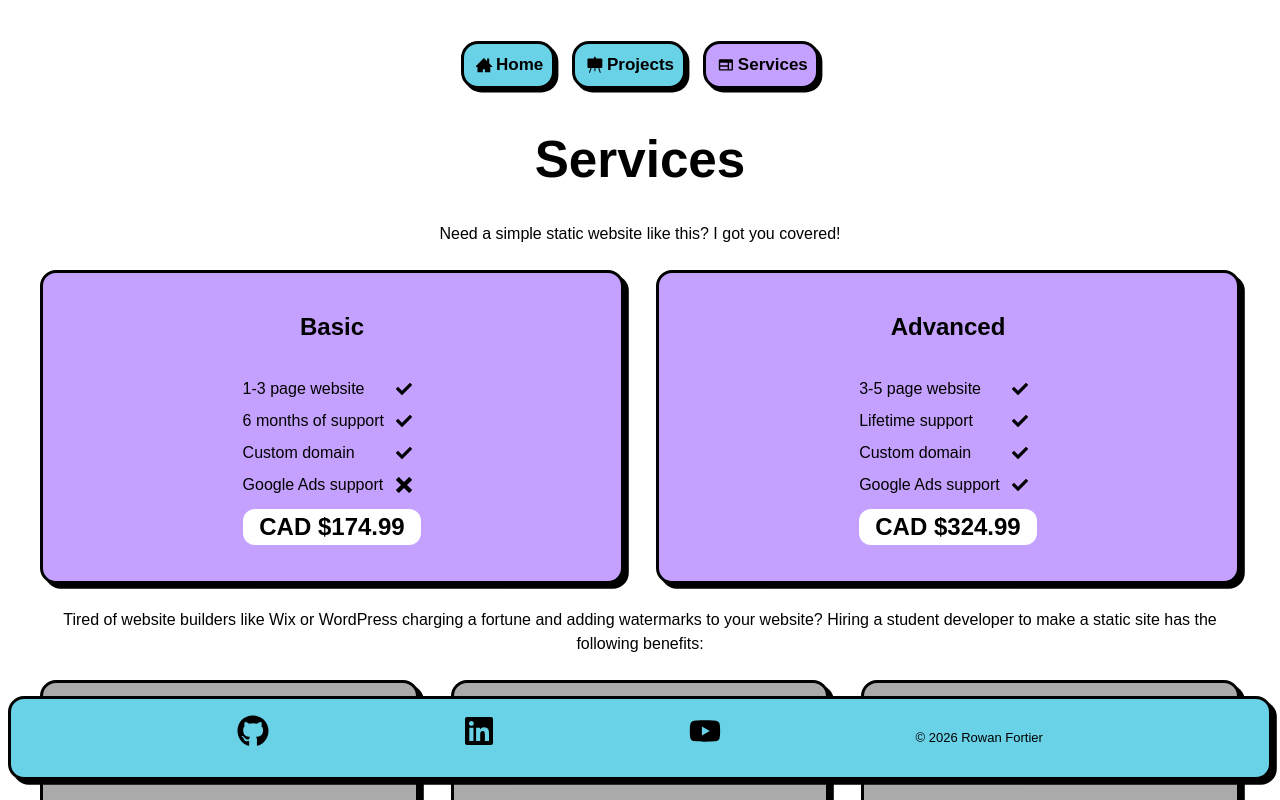
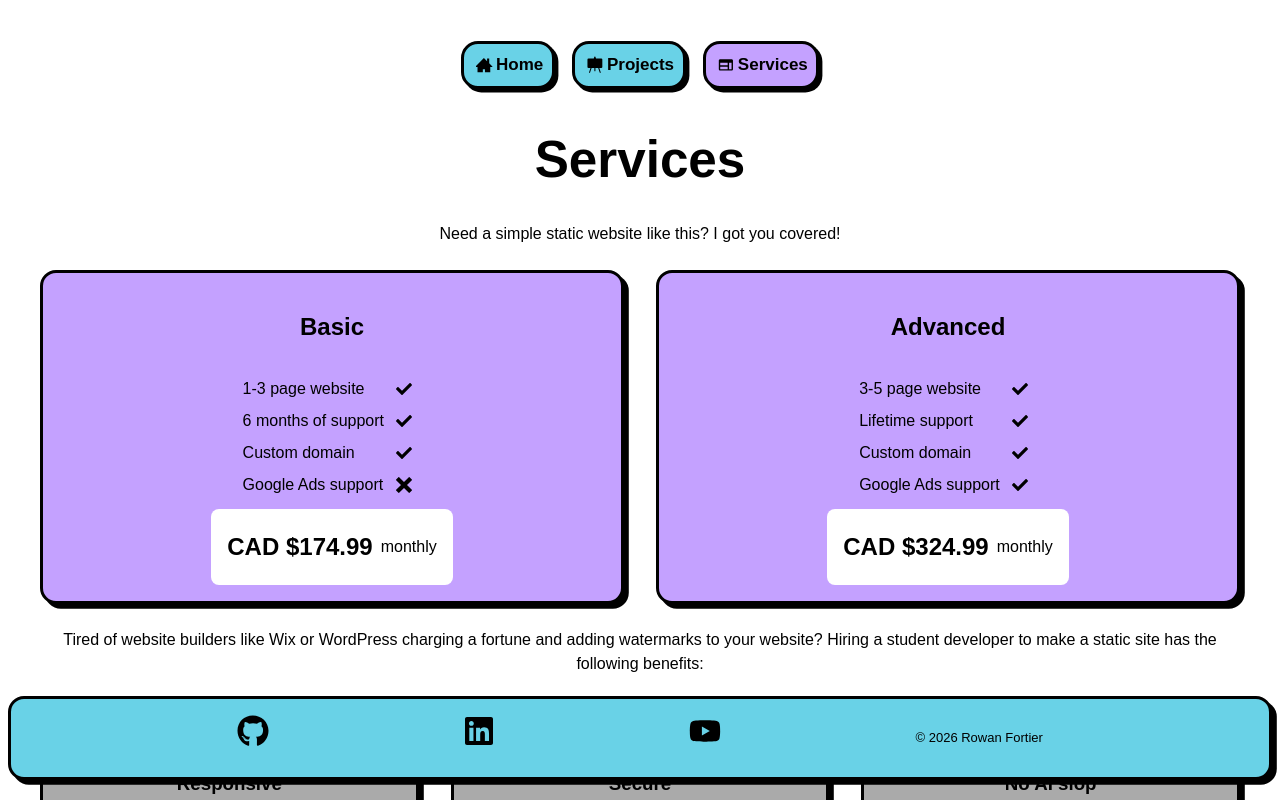
Before and after one commit to blobinaticuber/rowanfortier-website, a React (Vite) app in the folder my-react-app/: page /services in a window 1280 px wide. Shown: the top 800 px of the page. Built offline with nearby package versions, Linux system fonts and the light colour scheme.

Commit message:
Update services pricing

```diff
--- a/my-react-app/src/components/ServiceCard.css
+++ b/my-react-app/src/components/ServiceCard.css
@@ -26,8 +26,11 @@
 }
 
 .price{
+    display: flex;
+    gap: 0.5em;
     margin-top: auto;
     background-color: var(--bg-color);
     border-radius: 0.5em;
     padding: 0 1rem 0 1rem;
+    align-items: center;
 }
--- a/my-react-app/src/pages/Services.jsx
+++ b/my-react-app/src/pages/Services.jsx
@@ -30,7 +30,11 @@ export function Services() {
                     <p>Google Ads support</p>
                     <ImCross />
                 </div>
-                <h2 className="price">CAD $174.99</h2>
+                <div className="price">
+                    <h2>CAD $174.99</h2>
+                    <p>monthly</p>
+                </div>
+
             </ServiceCard>
 
             <ServiceCard color={"var(--purple)"}>
@@ -45,7 +49,10 @@ export function Services() {
                     <p>Google Ads support</p>
                     <FaCheck />
                 </div>
-                <h2 className="price">CAD $324.99</h2>
+                <div className="price">
+                    <h2>CAD $324.99</h2>
+                    <p>monthly</p>
+                </div>
             </ServiceCard>
 
         </div>
```
